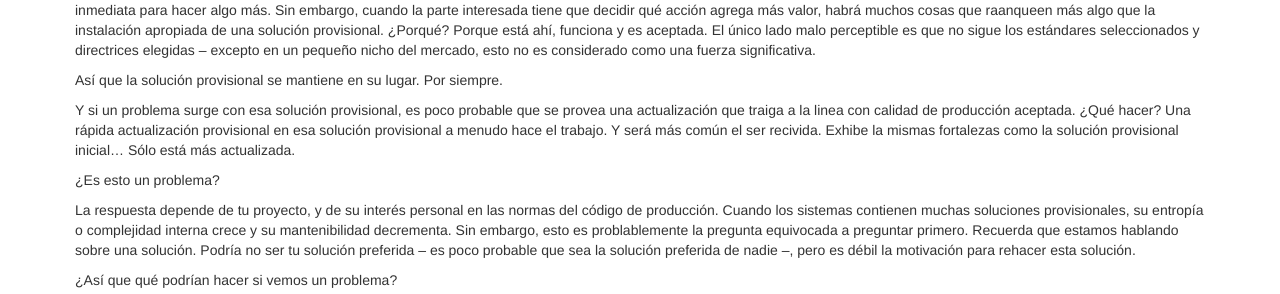
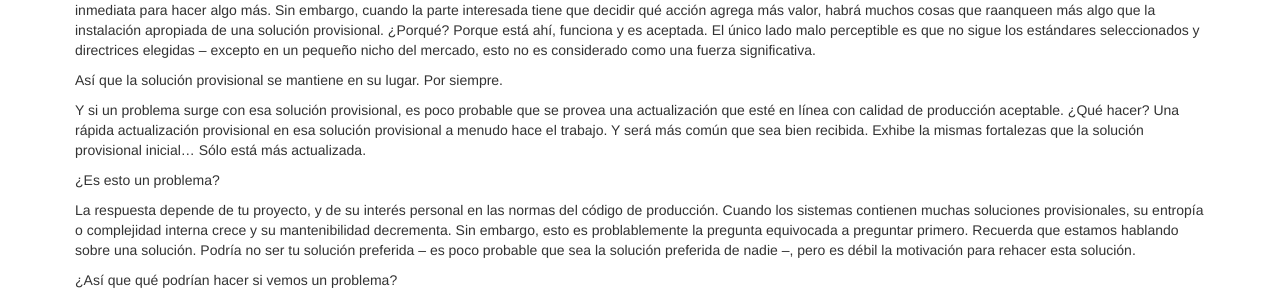
Before and after one commit to esparta/97cosas, a Jekyll site: the page built from programador/longevidad-soluciones-provisionales.md, in a window 1280 px wide and 1336 px high. Shown: the part 433-727 px from the top of the window. Built offline with Jekyll 4.4.1, drawn with Linux system fonts in a browser that asks for light colours; comment, search, counter and statistics services are not loaded.

Commit message:
More corrections with issue #4

```diff
--- a/programador/longevidad-soluciones-provisionales.md
+++ b/programador/longevidad-soluciones-provisionales.md
@@ -18,7 +18,7 @@ Las soluciones interinas, sin embargo, adquieren inercia (o momentum, dependiend
 
 Así que la solución provisional se mantiene en su lugar. Por siempre.
 
-Y si un problema surge con esa solución provisional, es poco probable que se provea una actualización que traiga a la linea con calidad de producción aceptada. ¿Qué hacer? Una rápida actualización provisional en esa solución provisional a menudo hace el trabajo. Y será más común el ser recivida. Exhibe la mismas fortalezas como la solución provisional inicial... Sólo está más actualizada.
+Y si un problema surge con esa solución provisional, es poco probable que se provea una actualización que esté en línea con calidad de producción aceptable. ¿Qué hacer? Una rápida actualización provisional en esa solución provisional a menudo hace el trabajo. Y será más común que sea bien recibida. Exhibe la mismas fortalezas que la solución provisional inicial... Sólo está más actualizada.
 
 ¿Es esto un problema?
 
```
